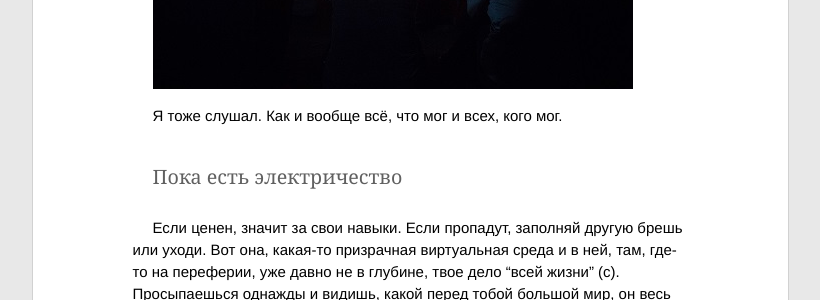
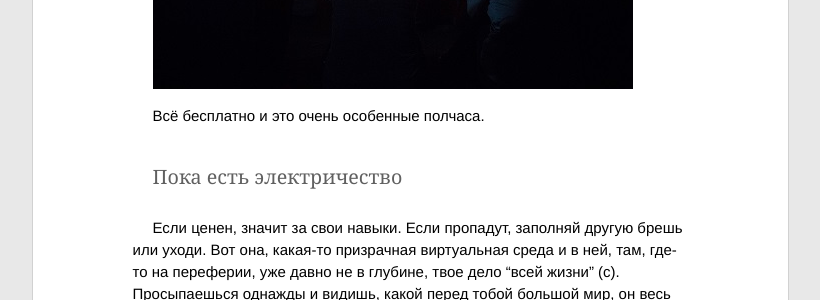
Before and after one commit to ptmt/ptmt.github.com, a Jekyll site: the page built from _posts/2012-09-03-ich-verstehe-sie-nicht.md, in a window 1280 px wide and 900 px high, scrolled down 1286 px. Shown: the part 153-453 px from the top of the window, without its empty margins (230-1050 px from the left). Built offline with Jekyll 4.4.1, drawn with Linux system fonts in a browser that asks for light colours; Markdown is read by kramdown in place of the engine named in the settings.

Commit message:
Update _posts/2012-09-03-ich-verstehe-sie-nicht.md

```diff
--- a/_posts/2012-09-03-ich-verstehe-sie-nicht.md
+++ b/_posts/2012-09-03-ich-verstehe-sie-nicht.md
@@ -16,7 +16,7 @@ title: Прогулять уроки истории
 
 ![rocky](/img/photos/hamburg1.jpg)
 
-Я тоже слушал. Как и вообще всё, что мог и всех, кого мог.
+Всё бесплатно и это очень особенные полчаса.
 
 ##Пока есть электричество
 
```
